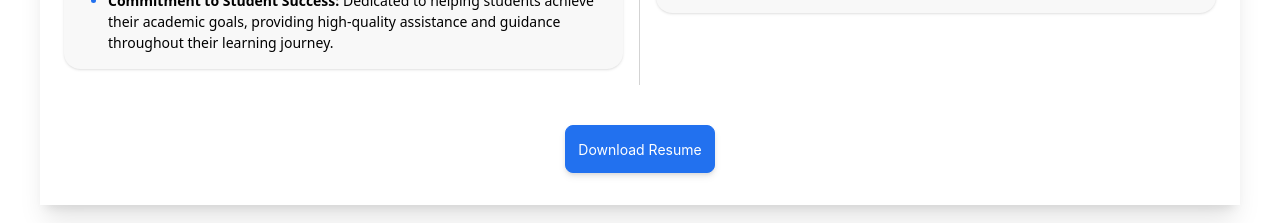
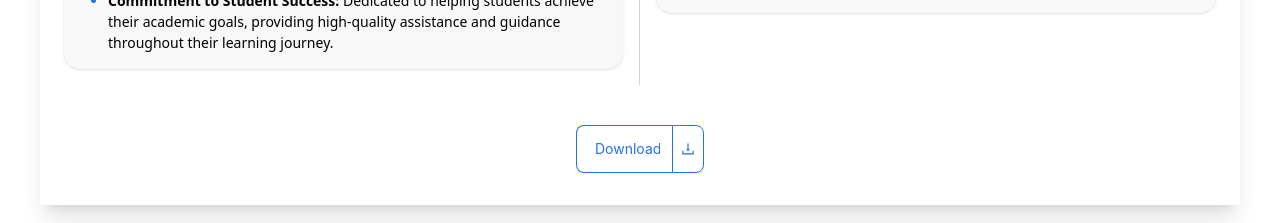
Before and after one commit to Tusharsingh110/My-Portfolio, a React (Create React App) app: page / in a window 1280 px wide. Shown: the part 3600-3823 px from the top of the page. Built offline with nearby package versions, Linux system fonts and the light colour scheme; no server answers.

Commit message:
added download resume feat

```diff
--- a/src/App.css
+++ b/src/App.css
@@ -100,3 +100,8 @@ input[type="checkbox"]:focus {
   outline: none;
   box-shadow: 0 0 2px 1px rgba(34, 113, 239, 0.5); /* Optional: add a focus effect */
 }
+
+/* :where(.css-dev-only-do-not-override-1c0na6j).ant-select-outlined:not(.ant-select-customize-input) .ant-select-selector {
+  background-color: #2271ef;
+  border: none;
+} */
--- a/src/components/Resume.jsx
+++ b/src/components/Resume.jsx
@@ -2,28 +2,53 @@ import React, { useEffect, useState, version } from "react";
 import { ReactComponent as Leetcode } from "../assets/images/leetcode.svg";
 import { ReactComponent as Github } from "../assets/images/github.svg";
 import { ReactComponent as Linkedin } from "../assets/images/linkedin.svg";
-import resume from "../assets/Resume.pdf";
 import { useSelector } from "react-redux";
 import { Button } from "antd";
 import UploadFileModal from "./common/modal/UploadFileModal";
 import { useToast } from "../hooks/useToast";
-import { uploadResume, getResumeVersions } from "../services/api.service";
+import { uploadResume, getResumeVersions, getResumeWithVersion } from "../services/api.service";
+import SingleSelect from "./common/select/SingleSelect";
+import { DownloadOutlined } from "@ant-design/icons";
+import { downloadPDFBase64, getResumeOptions } from "../utils/resume.utils";
 
 export default function Resume() {
+  const toast = useToast();
   const [resumeVersions, setResumeVersions] = useState([]);
+  const [selectedVersion, setSelectedVersion] = useState('');
+  const resumeOptions = getResumeOptions(resumeVersions);
+
+  const handleVersionSelect = (selectedOption) => {
+    setSelectedVersion(selectedOption);
+  }
+
   const fetchResumeVersions = async () => {
     try {
       const response = await getResumeVersions();
       setResumeVersions(response.data);
     } catch (error) {
+      toast("error", error.message);
+    }
+  };
+
+  const downloadResume = async () => {
+    try {
+      console.log(selectedVersion)
+      if(['',' ', null, undefined].includes(selectedVersion)) {
+        toast('warning', "Select a version to download.");
+        return;
+      }
+      const response = await getResumeWithVersion(selectedVersion);
+      downloadPDFBase64(response?.data?.file, `Tushar_Resume_v${response?.data?.version ?? 0}.pdf`);
+      toast('success', `Resume downloaded successfully`)
+    } catch (error) {
       toast('error', error.message);
     }
   }
-  useEffect(()=> {
+
+  useEffect(() => {
     fetchResumeVersions();
-  },[])
+  }, []);
 
-  const toast = useToast();
   const state = useSelector((state) => state.auth);
   const [showFileUploadModal, setShowFileUploadModal] = useState(false);
 
@@ -32,11 +57,11 @@ export default function Resume() {
       // const {majorVersion, file, description} = payload;
       const response = await uploadResume(payload);
     } catch (error) {
-      toast('error', error.message);
+      toast("error", error.message);
     } finally {
       fetchResumeVersions();
     }
-  }
+  };
   const { isLoggedIn, isAdmin } = state;
   return (
     <div className="py-8 dark:bg-[#1d1f23] dark:text-white duration-[150ms]">
@@ -515,7 +540,7 @@ export default function Resume() {
             {isLoggedIn && isAdmin === "T" ? (
               <>
                 <Button
-                  className="p-3 text-md h-12 min-w-32 rounded-lg drop-shadow-md dark:bg-[#464b55] text-[#2271ef]  border hover:border border-[#2271ef] duration-[100ms]"
+                  className="p-2 text-md h-12 w-28 rounded-lg drop-shadow-md dark:bg-[#464b55] text-[#2271ef]  border hover:border border-[#2271ef] duration-[100ms]"
                   onClick={() => setShowFileUploadModal(true)}
                 >
                   Upload
@@ -525,19 +550,39 @@ export default function Resume() {
                   setShowFileUploadModal={setShowFileUploadModal}
                   title="Upload Resume"
                   handleFileUpload={handleFileUpload}
-                  resumeVersions = {resumeVersions}
+                  resumeVersions={resumeVersions}
                 />
               </>
             ) : (
               <></>
             )}
-            <Button
+            {/* <Button
               href={resume}
               className="p-3 text-md h-12 w-30 rounded-lg drop-shadow-md bg-[#2271ef] dark:bg-[#464b55] text-white  hover:bg-white hover:text-[#2271ef] border hover:border border-[#2271ef] duration-[100ms]"
               download="Tushar-Resume"
-            >
-              Download Resume
-            </Button>
+            > */}
+            <div className="flex items-center">
+              <SingleSelect
+                suffixIcon={null}
+                bordered={false}
+                onChange={handleVersionSelect}
+                options={resumeOptions}
+                classname={
+                  "h-12 w-24 border border-[#2271ef] border-r-0 rounded-r-none rounded-l-lg "
+                }
+                placeholder={
+                  <div className="text-[#2271ef] pl-1.5">Download</div>
+                }
+              >
+              </SingleSelect>
+              <Button
+                className="p-2 border border-[#2271ef] rounded-l-none rounded-r-lg h-12"
+                onClick={downloadResume}
+              >
+                <DownloadOutlined className={"text-[#2271ef]"} />
+              </Button>
+            </div>
+            {/* </Button> */}
           </div>
         </div>
       </div>
--- /dev/null
+++ b/src/components/common/select/SingleSelect.jsx
@@ -0,0 +1,46 @@
+import { ConfigProvider, Select } from "antd";
+import React from "react";
+import { cn } from "../../../utils/cn.utils";
+
+const testOptions = [
+  { value: "0", label: "0" },
+  { value: "lucy", label: "Lucy" },
+  { value: "Yiminghe", label: "yiminghe" },
+  { value: "disabled", label: "Disabled", disabled: true },
+];
+
+const SingleSelect = ({
+  options = testOptions,
+  classname,
+  defaultValue,
+  value,
+  placeholder,
+  ...props
+}) => {
+  return (
+    <ConfigProvider
+    theme={{
+      token: {
+        colorPrimary: "#2271ef", // Set primary color (e.g., for selected option)
+        colorText: "#2271ef"
+      },
+      components: {
+        Select: {
+          controlItemBgHover: "#EDF3FD", // Set background color for hover state
+          optionSelectedBg: "#2271ef",
+          optionSelectedColor: "#fff",
+        },
+      },
+    }}
+  >
+      <Select
+        className={cn(classname)}
+        options={options}
+        placeholder={placeholder}
+        {...props}
+      ></Select>
+    </ConfigProvider>
+  );
+};
+
+export default SingleSelect;
--- a/src/constants/routes.constants.js
+++ b/src/constants/routes.constants.js
@@ -11,6 +11,7 @@ export const ROUTES = {
     },
     RESUME: {
         UPLOAD_RESUME: '/resume/save-resume',
-        GET_RESUME_VERSIONS: '/resume/get-versions'
+        GET_RESUME_VERSIONS: '/resume/get-versions',
+        GET_RESUME_WITH_VERSION: '/resume/get-resume/'
     }
 }
--- a/src/services/api.service.js
+++ b/src/services/api.service.js
@@ -71,3 +71,12 @@ export const getResumeVersions = async () => {
         throw (error.response.data);
     }
 }
+
+export const getResumeWithVersion = async (version) => {
+    try {
+        const response = await axiosInstance.get(ROUTES.RESUME.GET_RESUME_WITH_VERSION + version);
+        return response.data;
+    } catch (error) {
+        throw (error.response.data);
+    }
+}
--- a/src/utils/resume.utils.js
+++ b/src/utils/resume.utils.js
@@ -1,4 +1,59 @@
+import { version } from "react";
+
 export const getVersion = (versions) => {
-    if (!versions || versions.length === 0) return 0.0;
-    return versions.reduce((max, version) => Math.max(max, parseFloat(version)), 0);
-  };
+	if (!versions || versions.length === 0) return 0.0;
+	return versions.reduce((max, version) => Math.max(max, parseFloat(version)), 0);
+};
+
+export const getResumeOptions = (versions) => {
+	if (!versions) {
+		return [];
+	} else {
+		return versions.map((resume) => ({ label: resume.version, value: resume.version }));
+	}
+}
+
+export const downloadPDFBase64 = (base64file, fileName) => {
+	const linkSource = `data:application/pdf;base64,${base64file}`;
+	const downloadLink = document.createElement('a');
+	document.body.appendChild(downloadLink);
+
+	downloadLink.href = linkSource;
+	downloadLink.target = '_self';
+	downloadLink.download = fileName;
+	downloadLink.click();
+}
+
+// export const downloadPDFBase64 = (base64file, fileName) => {
+// 	try {
+// 		// Decode the base64 string to binary data
+// 		const binary = atob(base64file);
+// 		const len = binary.length;
+// 		const buffer = new ArrayBuffer(len);
+// 		const view = new Uint8Array(buffer);
+
+// 		// Convert the binary string to an array buffer
+// 		for (let i = 0; i < len; i++) {
+// 			view[i] = binary.charCodeAt(i);
+// 		}
+
+// 		// Create a Blob from the array buffer
+// 		const blob = new Blob([view], { type: 'application/pdf' });
+
+// 		// Create a Blob URL
+// 		const url = URL.createObjectURL(blob);
+
+// 		// Create a link element and trigger download
+// 		const downloadLink = document.createElement('a');
+// 		downloadLink.href = url;
+// 		downloadLink.download = `${fileName}.pdf`;
+// 		document.body.appendChild(downloadLink);
+// 		downloadLink.click();
+
+// 		// Clean up the URL object and remove the link element
+// 		URL.revokeObjectURL(url);
+// 		document.body.removeChild(downloadLink);
+// 	} catch (error) {
+// 		throw ("Error downloading the PDF:", error);
+// 	}
+// };
```
